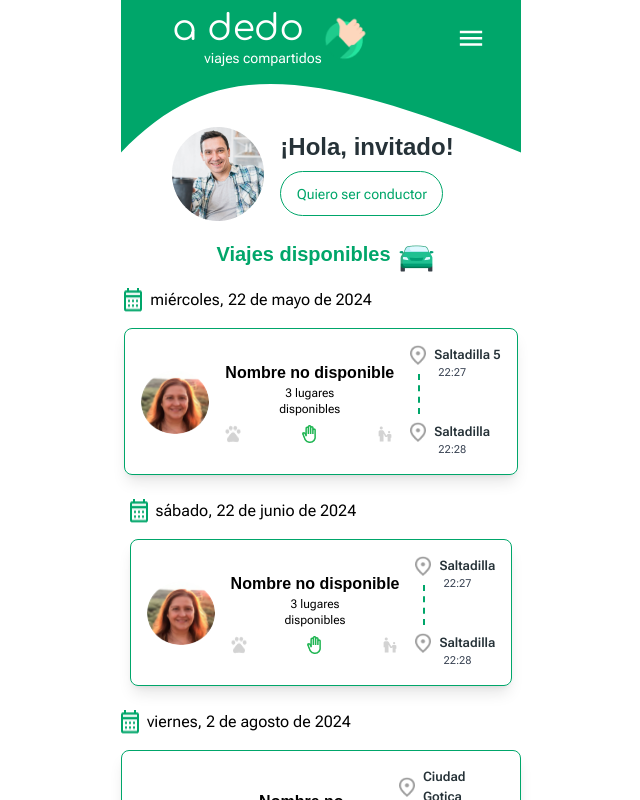
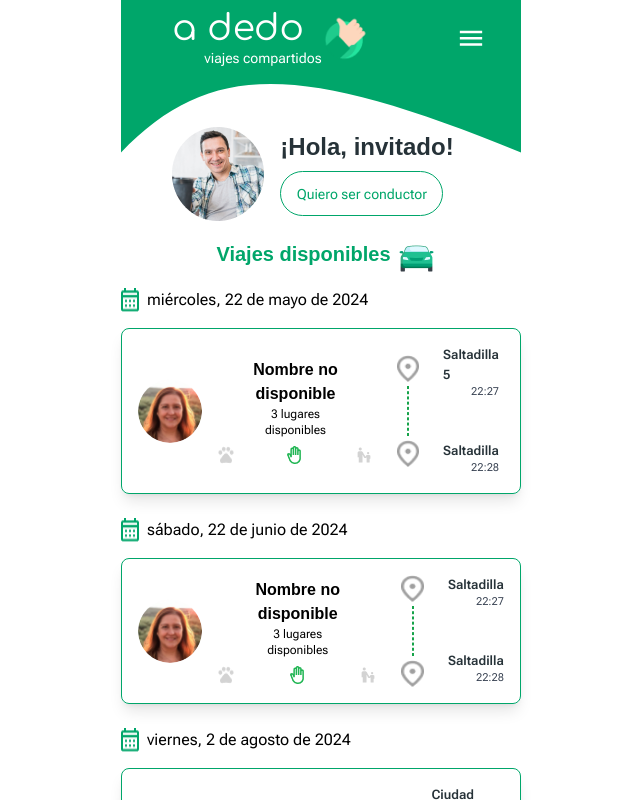
Before and after one commit to Diegogagan2587/A-Dedo, a React (Vite) app in the folder frontend/: page /trips in a window 1280 px wide. Shown: the top 800 px of the page, without its empty margins (319-959 px from the left). Built offline with nearby package versions, Linux system fonts and the light colour scheme; no server answers; a web font is replaced by a local one.

Commit message:
refact/front/CardTrip: re-use LocationBarIcons.jsx and remove duplicated code

```diff
--- a/frontend/src/components/CardTrip.jsx
+++ b/frontend/src/components/CardTrip.jsx
@@ -2,7 +2,7 @@ import { PropTypes } from 'prop-types';
 import { useNavigate } from "react-router-dom";
 import { useDispatch } from 'react-redux';
 import { setSelectedTrip } from '../store/slices/tripsSlice';
-import location from '../assets/location.png';
+import LocationBarIcons from './LocationBarIcons';
 import petsIcon from '../assets/pets.png'
 import handIcon from '../assets/hand.png'
 import kidsIcon from '../assets/family.png'
@@ -33,20 +33,18 @@ const CardTrip = ({ id, name, profilePicture, seatsAvailable, startLocation, sta
           <img src={kidsIcon} alt="kids icon" />
         </div>
       </header>
+      <LocationBarIcons />
       <section className='h-full'>
           <div>
             <div className='flex items-center space-x-2'>
-              <img src={location} alt="location icon" className='w-4 h-5' />
               <p className='text-[13px] text-textColor font-semibold'>{startLocation}</p>
             </div>
               <p className="text-gray-700 ml-7 text-[11px]">{startTime}</p>
           </div>
           <div className="relative h-10">
-              <div className="absolute left-2 bottom-2 h-full border-l-2 border-dashed border-customGreen"></div>
             </div>
           <div>
             <div className='flex items-center space-x-2 '>
-              <img src={location} alt="location icon" className='w-4 h-5' />
               <p className='text-[13px] text-textColor font-semibold'>{endLocation}</p>
           </div>
             <p className="text-gray-700 ml-7 text-[11px]">{endTime}</p>
```
